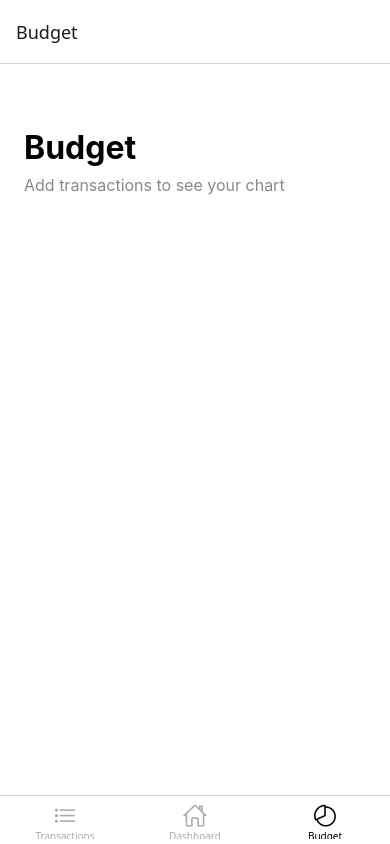
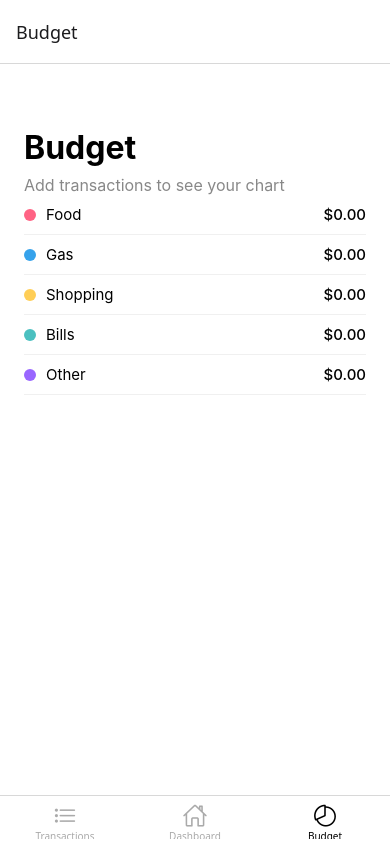
Before and after one commit to meganclapinski25/expo-final, a React Native app: screen /Budget in a window 390 px wide. Built offline with nearby package versions, Linux system fonts and the light colour scheme.

Commit message:
creating spending list

```diff
--- a/screens/BudgetScreen.js
+++ b/screens/BudgetScreen.js
@@ -49,11 +49,22 @@ export default function BudgetScreen(){
             ):(
                 <Text style={styles.sub}>Add transactions to see your chart</Text>
             )}
-     </View>
+            {categories.map(cat =>(
+                <View key={cat} style={styles.row}>
+                    <View style={[styles.dot, { backgroundColor: colors[cat] }]} />
+                    <Text style={styles.cat}>{cat}</Text>
+                    <Text style={styles.amount}>${(byCategory[cat] || 0).toFixed(2)}</Text>
+                    </View>
+            ))}
+        </View>
 );
 }
 const styles = StyleSheet.create({
     container: { flex: 1, padding: 24, backgroundColor: '#fff' },
     title: { fontSize: 32, fontWeight: 'bold', marginTop: 40 },
     sub: { fontSize: 16, color: '#888', marginTop: 8 },
+    row: { flexDirection: 'row', alignItems: 'center', paddingVertical: 10, borderBottomWidth: 1, borderBottomColor: '#f0f0f0' },
+dot: { width: 12, height: 12, borderRadius: 6, marginRight: 10 },
+cat: { flex: 1, fontSize: 15 },
+amount: { fontSize: 15, fontWeight: '500' },
 });
```
